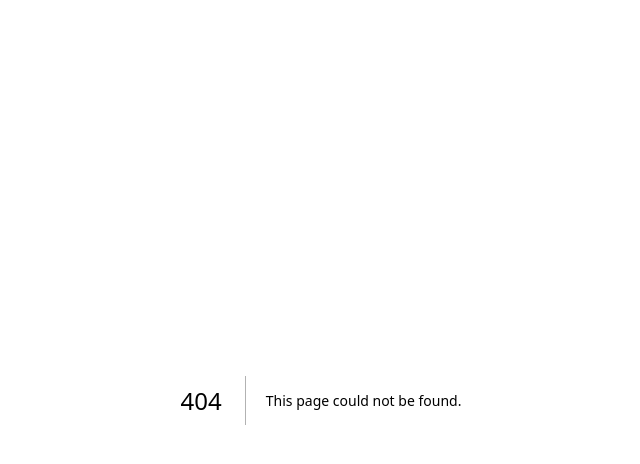
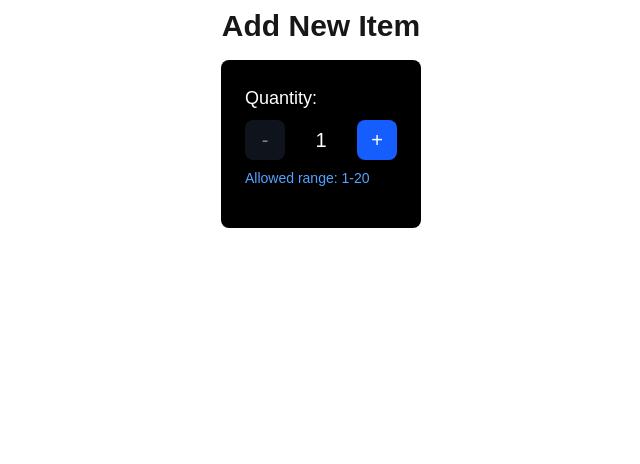
Before and after one commit to felix101930/cprg306-assignments, a Next.js app: page /week-5 in a window 1280 px wide. Before the commit this address had no page. Shown: the top 464 px of the page, without its empty margins (319-959 px from the left). Built offline with nearby package versions, Linux system fonts and the light colour scheme.

Commit message:
adds week5

```diff
--- /dev/null
+++ b/app/week-5/new-item.js
@@ -0,0 +1,47 @@
+"use client";
+
+import { useState } from 'react';
+
+export default function NewItem() {
+    const [quantity, setQuantity] = useState(1);
+
+    const increment = () => {
+        if (quantity < 20) {
+            setQuantity(quantity + 1);
+        }
+    };
+
+    const decrement = () => {
+        if (quantity > 1) {
+            setQuantity(quantity - 1);
+        }
+    };
+
+    return (
+        <div className="bg-black p-6 rounded-lg max-w-md mx-auto">
+            <div className="mb-4">
+                <label className="block text-white text-lg mb-2">Quantity:</label>
+                <div className="flex items-center space-x-3">
+                    <button
+                        onClick={decrement}
+                        disabled={quantity <= 1}
+                        className="w-10 h-10 flex items-center justify-center bg-gray-800 text-white text-xl rounded-lg disabled:opacity-50 hover:bg-gray-700 transition-colors"
+                    >
+                        -
+                    </button>
+                    <span className="w-12 text-center text-xl text-white">{quantity}</span>
+                    <button
+                        onClick={increment}
+                        disabled={quantity >= 20}
+                        className="w-10 h-10 flex items-center justify-center bg-blue-600 text-white text-xl rounded-lg disabled:opacity-50 hover:bg-blue-500 transition-colors"
+                    >
+                        +
+                    </button>
+                </div>
+                <p className="text-blue-400 text-sm mt-2">
+                    Allowed range: 1-20
+                </p>
+            </div>
+        </div>
+    );
+}
--- /dev/null
+++ b/app/week-5/page.js
@@ -0,0 +1,10 @@
+import NewItem from './new-item';
+
+export default function Page() {
+    return (
+        <main className="p-2 flex flex-col items-center">
+            <h1 className="text-3xl font-bold mb-4">Add New Item</h1>
+            <NewItem />
+        </main>
+    );
+}
```
